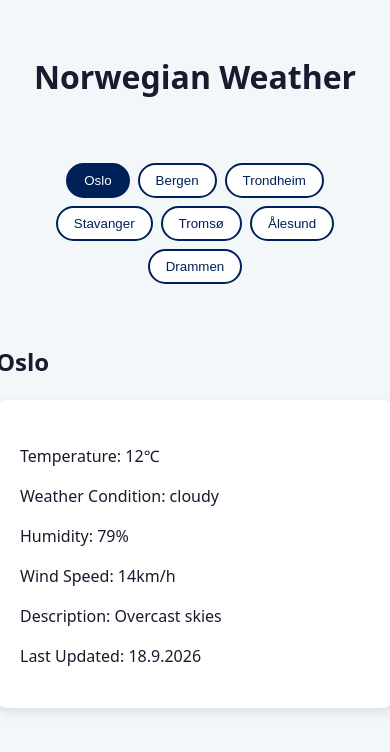
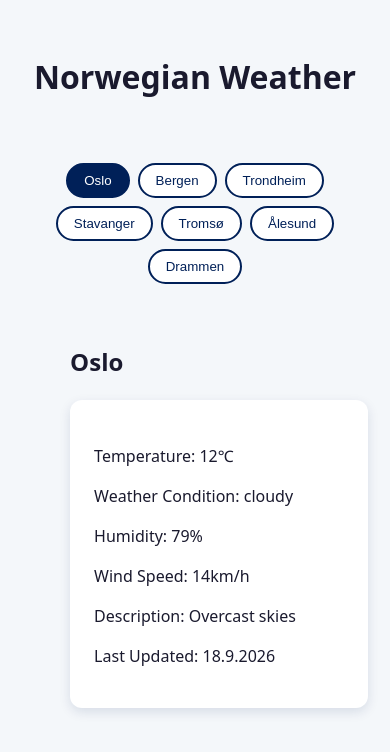
Before and after one commit to Anne-Zwift/norwegian-weather-app, a React (Vite) app: page / in a window 390 px wide. Both pictures are taken after a click on the button "Oslo". Shown: the top 752 px of the page. Built offline with nearby package versions, Linux system fonts and the light colour scheme.

Commit message:
fix: responsive card width with min() and small-viewport media query

```diff
--- a/src/components/CitySelector.module.css
+++ b/src/components/CitySelector.module.css
@@ -1,4 +1,6 @@
 .cityList {
+  box-sizing: border-box;
+  width: 100%;
   display: flex;
   flex-wrap: wrap;
   gap: 0.5rem;
--- a/src/components/WeatherCard.module.css
+++ b/src/components/WeatherCard.module.css
@@ -3,6 +3,16 @@
   border-radius: var(--radius-lg);
   padding: calc(var(--spacing-md) * 1.5);
   box-shadow: 0 4px 12px rgba(0, 32, 91, 0.12);
-  width: 350px;
+  width: min(350px, 100%);
   margin: 0 auto;
 }
+
+@media (max-width: 340px) {
+  .card {
+    padding: var(--spacing-md);
+  }
+
+  p {
+    font-size: 0.9rem;
+  }
+}
```
